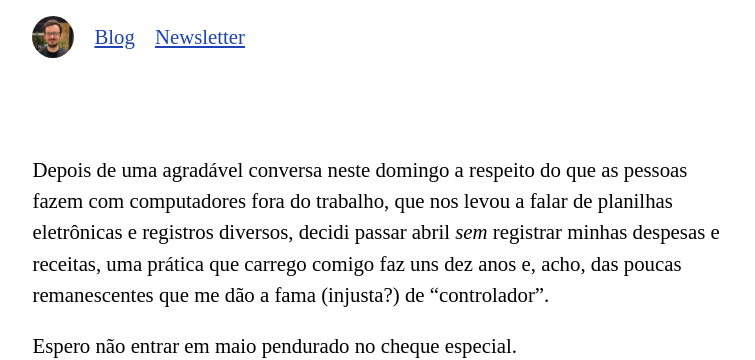
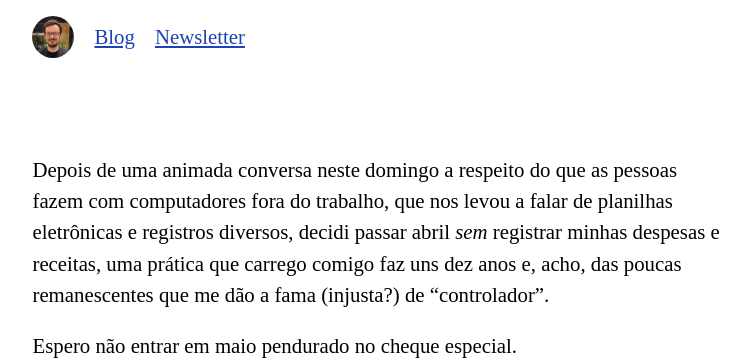
Before and after one commit to rghedin/rodrigoghedin, a Jekyll site: the page built from _posts/2025/3/2025-03-17-abril-sem-registrar-receitas-despesas.md, in a window 1280 px wide. Shown: the top 360 px of the page, without its empty margins (262-1017 px from the left). Built offline with Jekyll 4.4.1, drawn with Linux system fonts in a browser that asks for light colours.

Commit message:
Altera post “Depois de uma animada conversa neste domingo…”

```diff
--- a/_posts/2025/3/2025-03-17-abril-sem-registrar-receitas-despesas.md
+++ b/_posts/2025/3/2025-03-17-abril-sem-registrar-receitas-despesas.md
@@ -1,9 +1,9 @@
 ---
 layout: post
 type: aside
-title: "Depois de uma agradável conversa neste domingo…"
+title: "Depois de uma animada conversa neste domingo…"
 date: 2025-03-17 18:08 -0300
 ---
-Depois de uma agradável conversa neste domingo a respeito do que as pessoas fazem com computadores fora do trabalho, que nos levou a falar de planilhas eletrônicas e registros diversos, decidi passar abril *sem* registrar minhas despesas e receitas, uma prática que carrego comigo faz uns dez anos e, acho, das poucas remanescentes que me dão a fama (injusta?) de “controlador”.
+Depois de uma animada conversa neste domingo a respeito do que as pessoas fazem com computadores fora do trabalho, que nos levou a falar de planilhas eletrônicas e registros diversos, decidi passar abril *sem* registrar minhas despesas e receitas, uma prática que carrego comigo faz uns dez anos e, acho, das poucas remanescentes que me dão a fama (injusta?) de “controlador”.
 
 Espero não entrar em maio pendurado no cheque especial.
```
